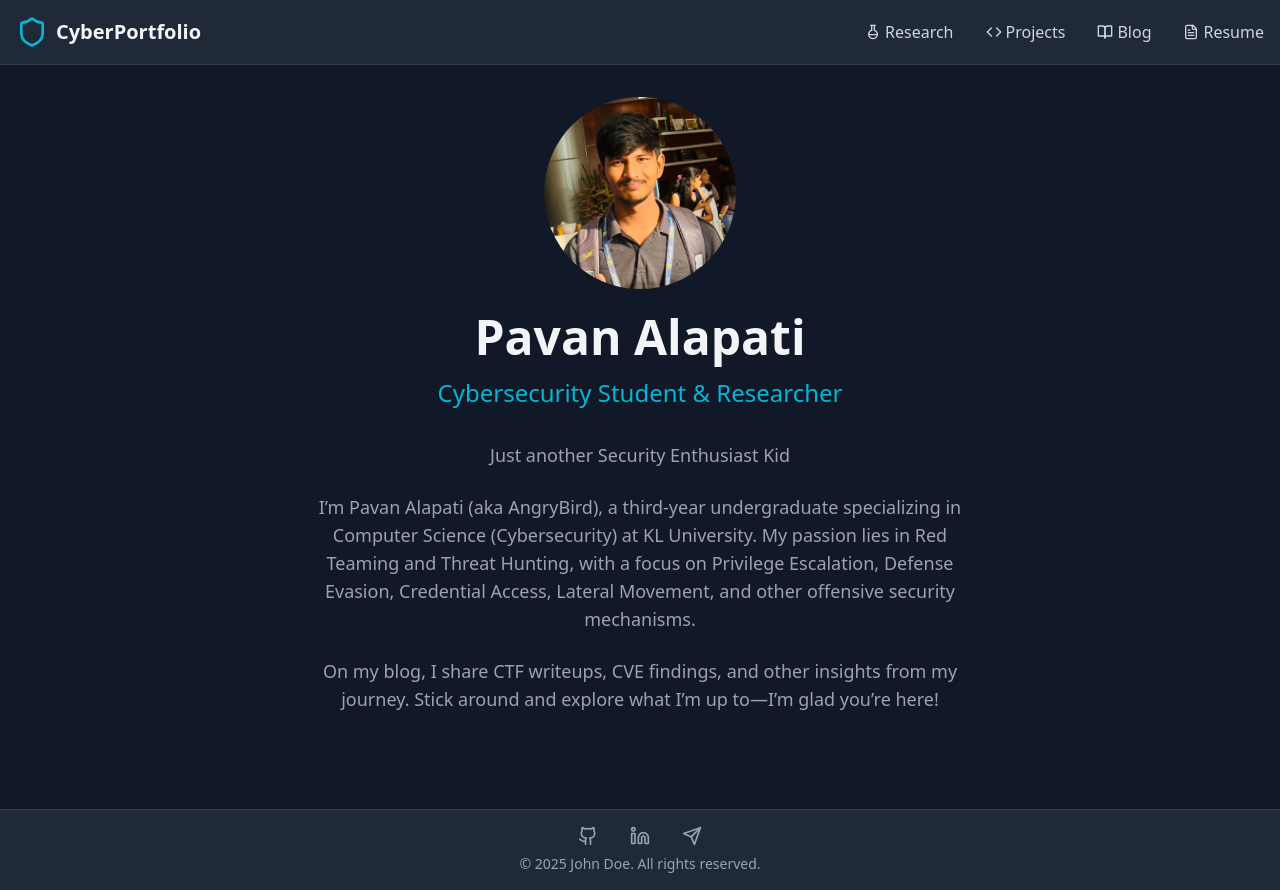
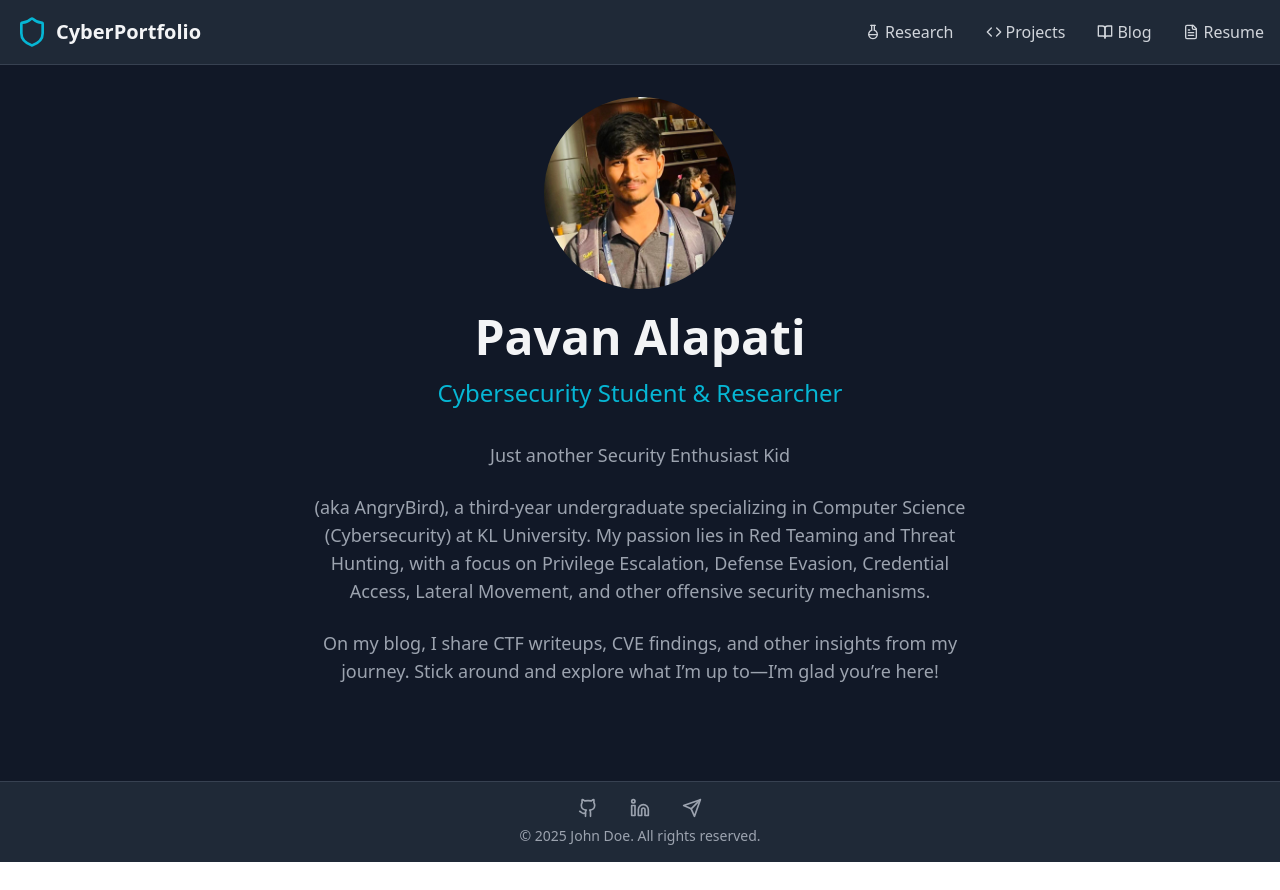
Before and after one commit to oxapavan/oxapavan.github.io, a React (Vite) app: page / in a window 1280 px wide. After the commit the page ends 862 px from the top, so only its background shows below. Built offline with nearby package versions, Linux system fonts and the light colour scheme.

Commit message:
Update Home.tsx

```diff
--- a/src/components/Home.tsx
+++ b/src/components/Home.tsx
@@ -18,7 +18,7 @@ function Home() {
           </p>
 
           <p className="text-lg text-gray-400 mb-6">
-          I’m Pavan Alapati (aka AngryBird), a third-year undergraduate specializing in Computer Science (Cybersecurity) at KL University. My passion lies in Red Teaming and Threat Hunting, with a focus on Privilege Escalation, Defense Evasion, Credential Access, Lateral Movement, and other offensive security mechanisms.
+          (aka AngryBird), a third-year undergraduate specializing in Computer Science (Cybersecurity) at KL University. My passion lies in Red Teaming and Threat Hunting, with a focus on Privilege Escalation, Defense Evasion, Credential Access, Lateral Movement, and other offensive security mechanisms.
           </p>
 
           <p className="text-lg text-gray-400">
```
